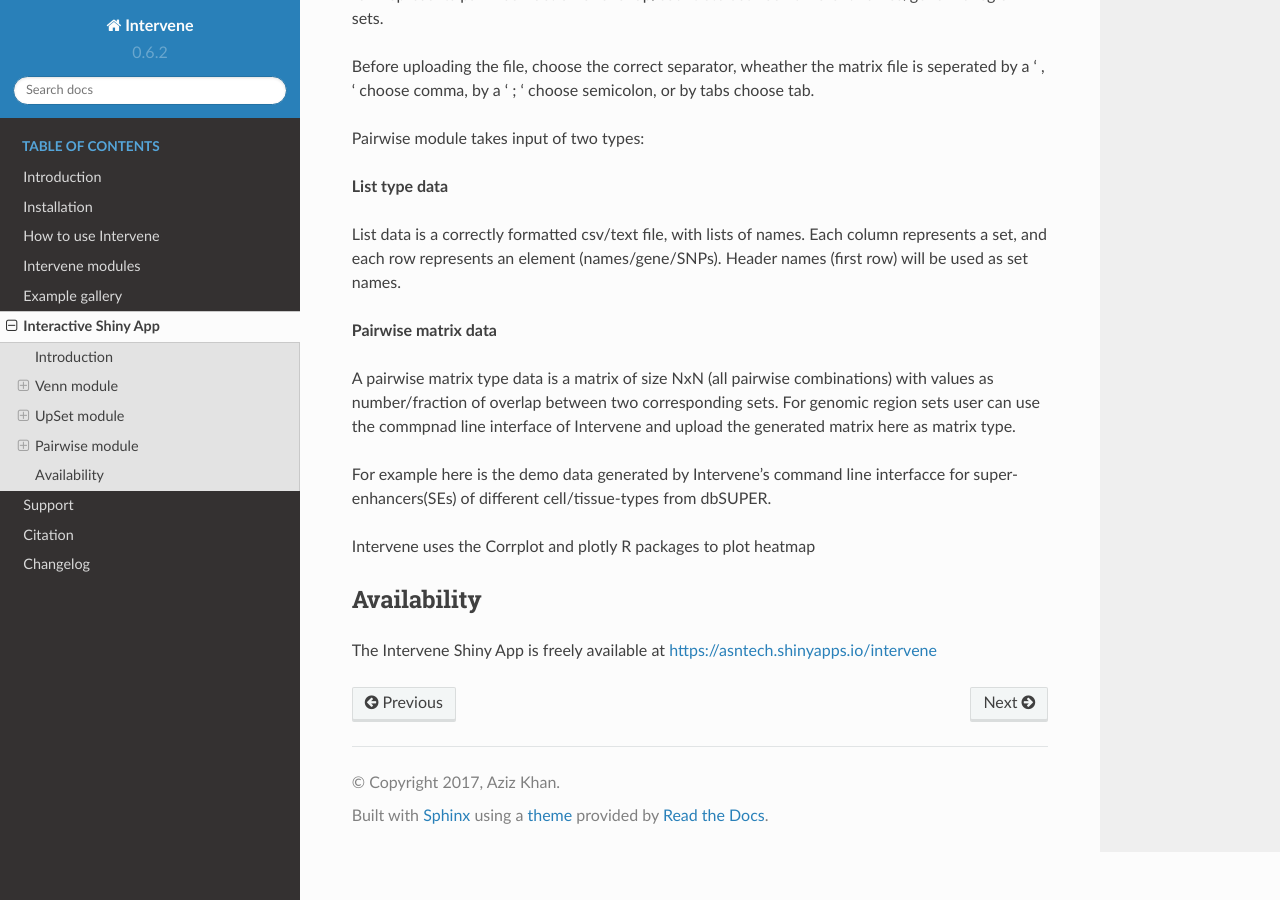
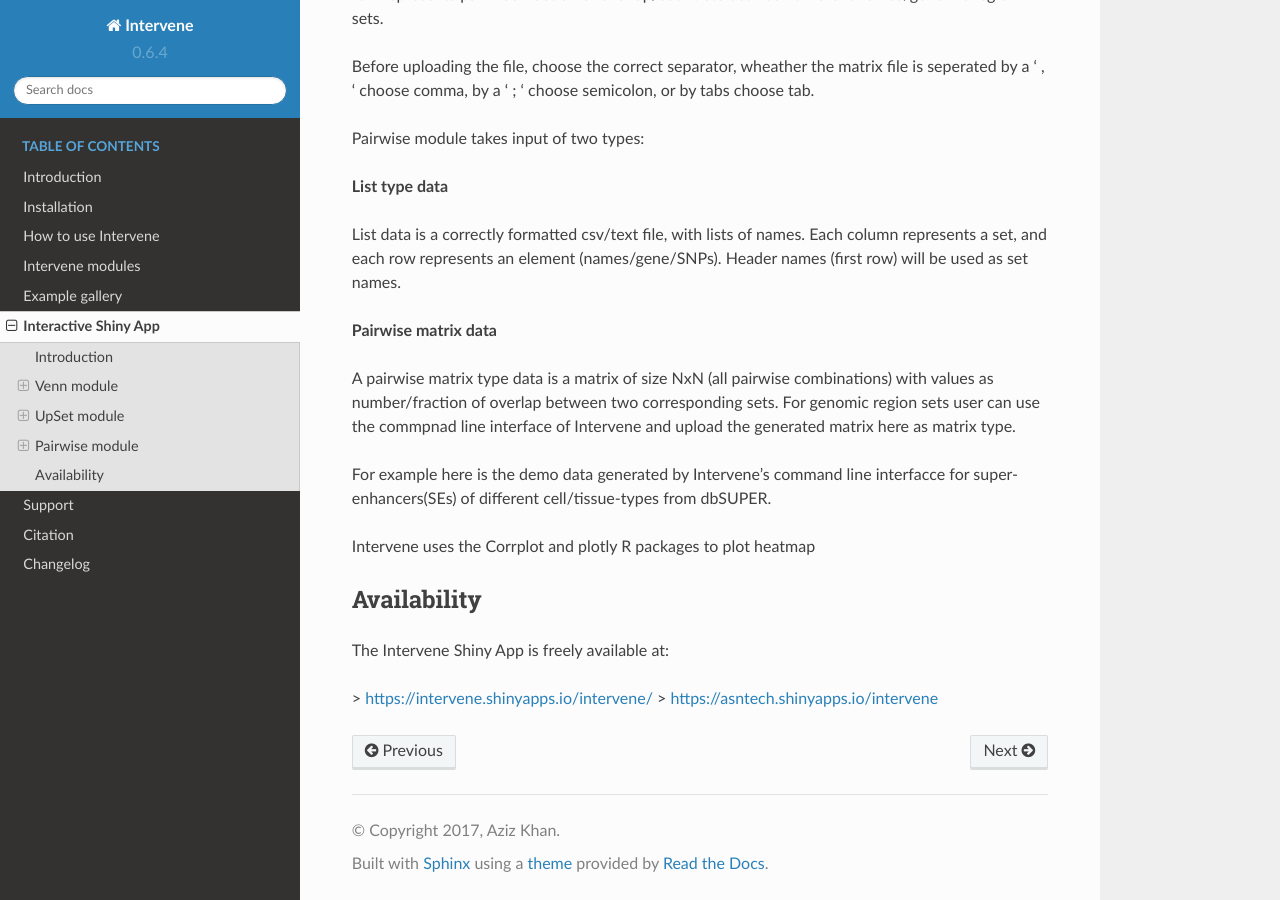
Before and after one commit to asntech/intervene, a Sphinx documentation site: the page built from docs/shinyapp.rst, in a window 1280 px wide and 900 px high, scrolled down 2535 px. Built offline with Sphinx 7.4.7 and the Read the Docs theme 2.0.0, drawn with Linux system fonts in a browser that asks for light colours.

Commit message:
updated docs

```diff
--- a/docs/conf.py
+++ b/docs/conf.py
@@ -61,9 +61,9 @@
 #
 # The short X.Y version.
 #version = intervene.__version__
-version = '0.6.2'
+version = '0.6.4'
 # The full version, including alpha/beta/rc tags.
-release = 'v0.6.2'
+release = 'v0.6.4'
 
 # The language for content autogenerated by Sphinx. Refer to documentation
 # for a list of supported languages.
--- a/docs/shinyapp.rst
+++ b/docs/shinyapp.rst
@@ -78,4 +78,7 @@
 
 Availability
 ============
-The Intervene Shiny App is freely available at https://asntech.shinyapps.io/intervene
+The Intervene Shiny App is freely available at:
+
+> https://intervene.shinyapps.io/intervene/
+> https://asntech.shinyapps.io/intervene
```
